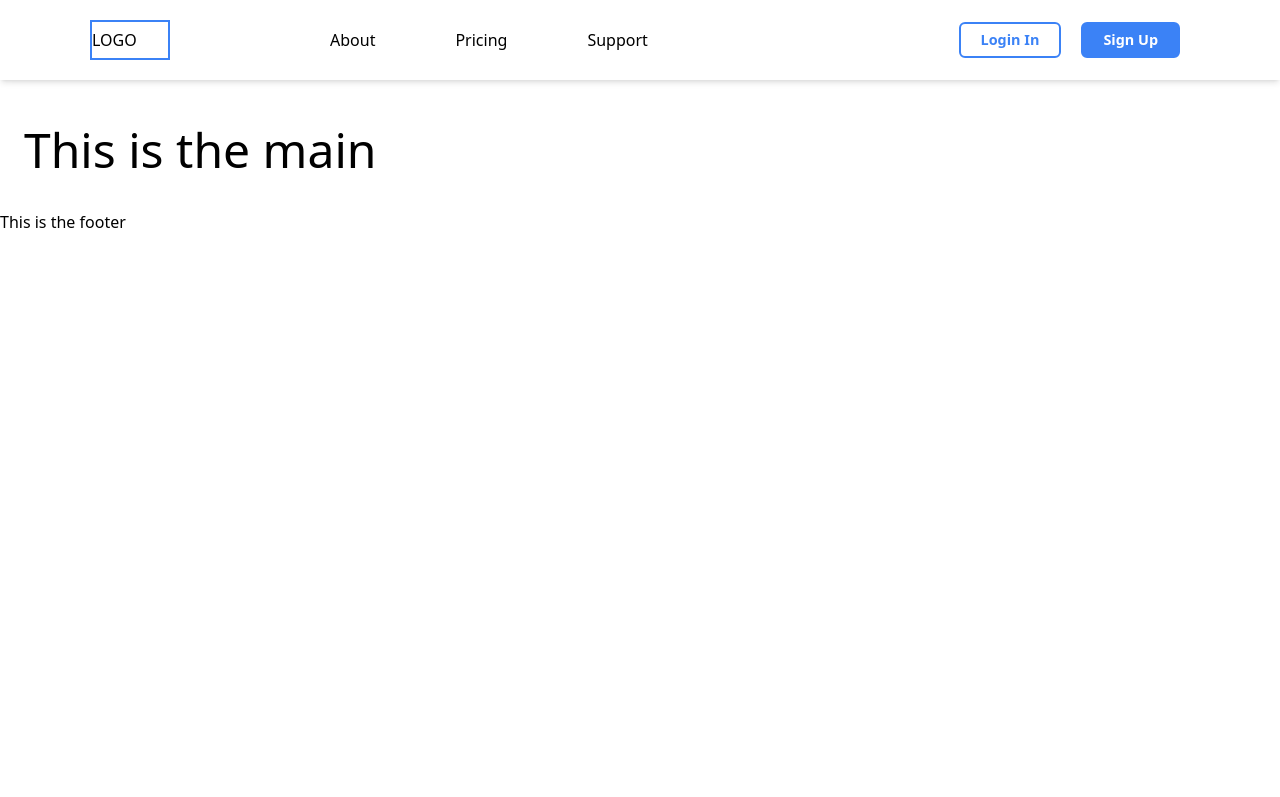
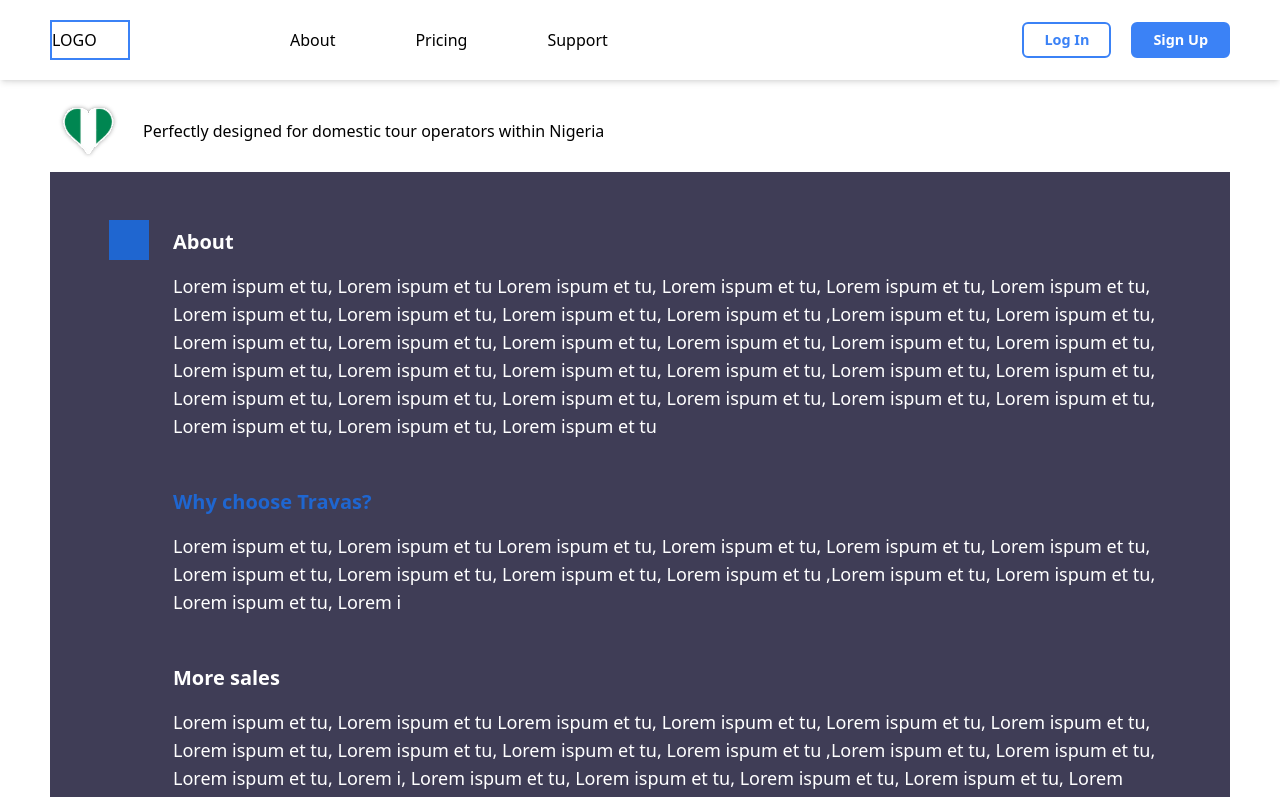
Before and after one commit to olamiidee/travas-operator, a React (Create React App) app: page / in a window 1280 px wide. Shown: the top 797 px of the page. Built offline with nearby package versions, Linux system fonts and the light colour scheme.

Commit message:
home page commit

```diff
--- a/src/Header.js
+++ b/src/Header.js
@@ -2,9 +2,9 @@ import { Link } from "react-router-dom";
 
 const Header = () => {
   return (
-    <header className="w-full h-20 bg-white px-[100px] fixed top-0 left-0 flex items-center z-[100] shadow-md">
+    <header className="w-full h-20 bg-white px-[50px] fixed top-0 left-0 flex items-center z-[100] shadow-md">
       <Link to="/" className="mr-[150px]">
-        <div className="w-20 h-10 border-[2px] border-blue-500 flex items-center gap-[0px] ml-[-10px] cursor-pointer">
+        <div className="w-20 h-10 border-[2px] border-blue-500 flex items-center gap-[0px] cursor-pointer">
           LOGO
           {/*<img alt="logo" src={logo} className="w-[60px] h-[60px]" />
           <p className="font-dyna text-[1.5rem] text-rose-300 tracking-widest">
@@ -36,7 +36,7 @@ const Header = () => {
       </nav>
       <div>
         <button className="bg-white font-[700] text-[0.90rem] text-blue-500 mr-[20px] px-[20px] py-[5px] border-2 border-blue-500 rounded-md hover:bg-blue-500 hover:text-white hover:translate-y-[6px] transition-all duration-300">
-          Login In
+          Log In
         </button>
         <button className="bg-blue-500 font-[700] text-[0.90rem] text-white px-[20px] py-[5px] rounded-md border-2 border-blue-500 hover:bg-blue-500 hover:translate-y-[6px] transition-all duration-300">
           Sign Up
--- a/src/Main.js
+++ b/src/Main.js
@@ -1,7 +1,152 @@
 const Main = () => {
   return (
-    <div className="pt-[90px]">
-      <h1 className="text-[3rem] m-6">This is the main</h1>
+    <div className="pt-[90px] px-[50px]">
+      <div className="flex items-center space-x-4">
+        <img src="/images/nigeria-heart-flag.svg" alt="nigeria-heart-flag" />
+        <p> Perfectly designed for domestic tour operators within Nigeria</p>
+      </div>
+      {/* Slider Section */}
+      <div></div>
+      {/* Slider Section Ends */}
+      <div className="bg-[#3F3D56] pt-12 pb-20 space-y-28 mb-16">
+        {/* About Section*/}
+        <div className="w-[90%] mx-auto flex items-start text-white">
+          <img src="/images/rectangle.svg" alt="rectangle"></img>
+
+          <div className="pl-6 space-y-12">
+            {/* About */}
+            <div className="space-y-4">
+              <h4 className="pt-2 text-xl font-semibold">About</h4>
+              <p className="text-lg">
+                Lorem ispum et tu, Lorem ispum et tu Lorem ispum et tu, Lorem
+                ispum et tu, Lorem ispum et tu, Lorem ispum et tu, Lorem ispum
+                et tu, Lorem ispum et tu, Lorem ispum et tu, Lorem ispum et tu
+                ,Lorem ispum et tu, Lorem ispum et tu, Lorem ispum et tu, Lorem
+                ispum et tu, Lorem ispum et tu, Lorem ispum et tu, Lorem ispum
+                et tu, Lorem ispum et tu, Lorem ispum et tu, Lorem ispum et tu,
+                Lorem ispum et tu, Lorem ispum et tu, Lorem ispum et tu, Lorem
+                ispum et tu, Lorem ispum et tu, Lorem ispum et tu, Lorem ispum
+                et tu, Lorem ispum et tu, Lorem ispum et tu, Lorem ispum et tu,
+                Lorem ispum et tu, Lorem ispum et tu, Lorem ispum et tu
+              </p>
+            </div>
+            {/* Why choose travas */}
+            <div className="space-y-4">
+              <h5 className="text-[#1F66D0] font-semibold text-xl">
+                Why choose Travas?
+              </h5>
+              <p className="text-lg">
+                Lorem ispum et tu, Lorem ispum et tu Lorem ispum et tu, Lorem
+                ispum et tu, Lorem ispum et tu, Lorem ispum et tu, Lorem ispum
+                et tu, Lorem ispum et tu, Lorem ispum et tu, Lorem ispum et tu
+                ,Lorem ispum et tu, Lorem ispum et tu, Lorem ispum et tu, Lorem
+                i
+              </p>
+            </div>
+            {/* More Sales */}
+            <div className="space-y-4">
+              <h4 className="text-xl font-semibold">More sales</h4>
+              <p className="text-lg">
+                Lorem ispum et tu, Lorem ispum et tu Lorem ispum et tu, Lorem
+                ispum et tu, Lorem ispum et tu, Lorem ispum et tu, Lorem ispum
+                et tu, Lorem ispum et tu, Lorem ispum et tu, Lorem ispum et tu
+                ,Lorem ispum et tu, Lorem ispum et tu, Lorem ispum et tu, Lorem
+                i, Lorem ispum et tu, Lorem ispum et tu, Lorem ispum et tu,
+                Lorem ispum et tu, Lorem ispum et tu, Lorem ispum et tu, Lorem
+                ispum et tu, Lorem ispum et tu
+              </p>
+            </div>
+            {/* Tour requests */}
+            <div className="space-y-4">
+              <h4 className="text-xl font-semibold">Tour requests</h4>
+              <p className="text-lg">
+                Lorem ispum et tu, Lorem ispum et tu Lorem ispum et tu, Lorem
+                ispum et tu, Lorem ispum et tu, Lorem ispum et tu, Lorem ispum
+                et tu, Lorem ispum et tu, Lorem ispum et tu, Lorem ispum et tu
+                ,Lorem ispum et tu, Lorem ispum et tu, Lorem ispum et tu, Lorem
+                i, Lorem ispum et tu, Lorem ispum et tu, Lorem ispum et tu,
+                Lorem ispum et tu, Lorem ispum et tu, Lorem ispum et tu, Lorem
+                ispum et tu, Lorem ispum et tu
+              </p>
+            </div>
+            {/* Manage bookings */}
+            <div className="space-y-4">
+              <h4 className="text-xl font-semibold">Manage bookings</h4>
+              <p className="text-lg">
+                Lorem ispum et tu, Lorem ispum et tu Lorem ispum et tu, Lorem
+                ispum et tu, Lorem ispum et tu, Lorem ispum et tu, Lorem ispum
+                et tu, Lorem ispum et tu, Lorem ispum et tu, Lorem ispum et tu
+                ,Lorem ispum et tu, Lorem ispum et tu, Lorem ispum et tu, Lorem
+                i, Lorem ispum et tu, Lorem ispum et tu, Lorem ispum et tu,
+                Lorem ispum et tu, Lorem ispum et tu, Lorem ispum et tu, Lorem
+                ispum et tu, Lorem ispum et tu
+              </p>
+            </div>
+          </div>
+        </div>
+
+        {/* Price Section */}
+        <div className="w-[90%] mx-auto flex items-start text-white">
+          <img src="/images/rectangle.svg" alt="rectangle"></img>
+
+          <div className="pl-6 space-y-12">
+            {/* Pricing */}
+            <div className="space-y-4">
+              <h4 className="pt-2 text-xl font-semibold">Pricing</h4>
+              <p className="text-lg">
+                Lorem ispum et tu, Lorem ispum et tu Lorem ispum et tu, Lorem
+                ispum et tu, Lorem ispum et tu, Lorem ispum et tu, Lorem ispum
+                et tu, Lorem ispum et tu, Lorem ispum et tu, Lorem ispum et tu
+                ,Lorem ispum et tu, Lorem ispum et tu, Lorem ispum et tu, Lorem
+                ispum et tu, Lorem ispum et tu, Lorem ispum et tu, Lorem ispum
+                et tu, Lorem ispum et tu, Lorem ispum et tu, Lorem ispum et tu,
+                Lorem ispum et tu, Lorem ispum et tu, Lorem ispum et tu, Lorem
+                ispum et tu, Lorem ispum et tu, Lorem ispum et tu, Lorem ispum
+                et tu, Lorem ispum et tu, Lorem ispum et tu, Lorem ispum et tu,
+                Lorem ispum et tu, Lorem ispum et tu, Lorem ispum et tu
+              </p>
+            </div>
+          </div>
+        </div>
+
+        {/* Support Section */}
+        <div className="w-[90%] mx-auto flex items-start text-white">
+          <img src="/images/rectangle.svg" alt="rectangle"></img>
+
+          <div className="pl-6 space-y-12">
+            {/* Support */}
+            <div className="space-y-4">
+              <h4 className="pt-2 text-xl font-semibold">Support</h4>
+              <p className="text-lg">
+                Lorem ispum et tu, Lorem ispum et tu Lorem ispum et tu, Lorem
+                ispum et tu, Lorem ispum et tu, Lorem ispum et tu, Lorem ispum
+                et tu, Lorem ispum et tu, Lorem ispum et tu, Lorem ispum et tu
+                ,Lorem ispum et tu, Lorem ispum et tu, Lorem ispum et tu, Lorem
+                ispum et tu, Lorem ispum et tu, Lorem ispum et tu, Lorem ispum
+                et tu, Lorem ispum et tu, Lorem ispum et tu, Lorem ispum et tu,
+                Lorem ispum et tu, Lorem ispum et tu, Lorem ispum et tu, Lorem
+                ispum et tu, Lorem ispum et tu, Lorem ispum et tu, Lorem ispum
+                et tu, Lorem ispum et tu, Lorem ispum et tu, Lorem ispum et tu,
+                Lorem ispum et tu, Lorem ispum et tu, Lorem ispum et tu
+              </p>
+            </div>
+          </div>
+        </div>
+        <div className="mx-auto w-fit text-center text-white">
+          <p className="text-white text-xl font-semibold">
+            Become a Travas supplier for free today!
+          </p>
+          <button className="bg-[#1F66D0] px-28 py-3 mt-4 mb-6 font-semibold">
+            Sign up for free
+          </button>
+          <p>
+            Already have an account?
+            <a href="" className="text-[#1F66D0]">
+              Login
+            </a>
+          </p>
+        </div>
+      </div>
     </div>
   );
 };
--- a/src/output.css
+++ b/src/output.css
@@ -575,36 +575,57 @@ video {
   margin: 1.5rem;
 }
 
-.mr-auto {
+.m-12 {
+  margin: 3rem;
+}
+
+.m-14 {
+  margin: 3.5rem;
+}
+
+.mx-auto {
+  margin-left: auto;
   margin-right: auto;
+}
+
+.mr-\[150px\] {
+  margin-right: 150px;
 }
 
 .ml-\[-10px\] {
   margin-left: -10px;
 }
 
+.mr-auto {
+  margin-right: auto;
+}
+
 .mr-\[20px\] {
   margin-right: 20px;
 }
 
-.mr-20 {
-  margin-right: 5rem;
+.mt-4 {
+  margin-top: 1rem;
 }
 
-.mr-\[120px\] {
-  margin-right: 120px;
+.mb-6 {
+  margin-bottom: 1.5rem;
 }
 
-.mr-\[150px\] {
-  margin-right: 150px;
+.mb-14 {
+  margin-bottom: 3.5rem;
 }
 
-.mt-\[90px\] {
-  margin-top: 90px;
+.mb-16 {
+  margin-bottom: 4rem;
 }
 
 .flex {
   display: flex;
+}
+
+.h-20 {
+  height: 5rem;
 }
 
 .h-10 {
@@ -613,10 +634,6 @@ video {
 
 .h-\[60px\] {
   height: 60px;
-}
-
-.h-20 {
-  height: 5rem;
 }
 
 .w-full {
@@ -631,12 +648,26 @@ video {
   width: 60px;
 }
 
-.w-\[65\%\] {
-  width: 65%;
+.w-\[80\%\] {
+  width: 80%;
+}
+
+.w-\[90\%\] {
+  width: 90%;
+}
+
+.w-fit {
+  width: -webkit-fit-content;
+  width: -moz-fit-content;
+  width: fit-content;
 }
 
 .cursor-pointer {
   cursor: pointer;
+}
+
+.items-start {
+  align-items: flex-start;
 }
 
 .items-center {
@@ -651,6 +682,54 @@ video {
   gap: 60px;
 }
 
+.space-x-2 > :not([hidden]) ~ :not([hidden]) {
+  --tw-space-x-reverse: 0;
+  margin-right: calc(0.5rem * var(--tw-space-x-reverse));
+  margin-left: calc(0.5rem * calc(1 - var(--tw-space-x-reverse)));
+}
+
+.space-x-4 > :not([hidden]) ~ :not([hidden]) {
+  --tw-space-x-reverse: 0;
+  margin-right: calc(1rem * var(--tw-space-x-reverse));
+  margin-left: calc(1rem * calc(1 - var(--tw-space-x-reverse)));
+}
+
+.space-y-3 > :not([hidden]) ~ :not([hidden]) {
+  --tw-space-y-reverse: 0;
+  margin-top: calc(0.75rem * calc(1 - var(--tw-space-y-reverse)));
+  margin-bottom: calc(0.75rem * var(--tw-space-y-reverse));
+}
+
+.space-y-8 > :not([hidden]) ~ :not([hidden]) {
+  --tw-space-y-reverse: 0;
+  margin-top: calc(2rem * calc(1 - var(--tw-space-y-reverse)));
+  margin-bottom: calc(2rem * var(--tw-space-y-reverse));
+}
+
+.space-y-12 > :not([hidden]) ~ :not([hidden]) {
+  --tw-space-y-reverse: 0;
+  margin-top: calc(3rem * calc(1 - var(--tw-space-y-reverse)));
+  margin-bottom: calc(3rem * var(--tw-space-y-reverse));
+}
+
+.space-y-4 > :not([hidden]) ~ :not([hidden]) {
+  --tw-space-y-reverse: 0;
+  margin-top: calc(1rem * calc(1 - var(--tw-space-y-reverse)));
+  margin-bottom: calc(1rem * var(--tw-space-y-reverse));
+}
+
+.space-y-40 > :not([hidden]) ~ :not([hidden]) {
+  --tw-space-y-reverse: 0;
+  margin-top: calc(10rem * calc(1 - var(--tw-space-y-reverse)));
+  margin-bottom: calc(10rem * var(--tw-space-y-reverse));
+}
+
+.space-y-28 > :not([hidden]) ~ :not([hidden]) {
+  --tw-space-y-reverse: 0;
+  margin-top: calc(7rem * calc(1 - var(--tw-space-y-reverse)));
+  margin-bottom: calc(7rem * var(--tw-space-y-reverse));
+}
+
 .rounded-md {
   border-radius: 0.375rem;
 }
@@ -659,41 +738,17 @@ video {
   border-width: 2px;
 }
 
-.border {
-  border-width: 1px;
-}
-
 .border-2 {
   border-width: 2px;
 }
 
-.border-b {
-  border-bottom-width: 1px;
-}
-
-.border-slate-600 {
-  --tw-border-opacity: 1;
-  border-color: rgb(71 85 105 / var(--tw-border-opacity));
+.border {
+  border-width: 1px;
 }
 
 .border-blue-500 {
   --tw-border-opacity: 1;
   border-color: rgb(59 130 246 / var(--tw-border-opacity));
-}
-
-.bg-\[\#252525\] {
-  --tw-bg-opacity: 1;
-  background-color: rgb(37 37 37 / var(--tw-bg-opacity));
-}
-
-.bg-\[\#ffab91\] {
-  --tw-bg-opacity: 1;
-  background-color: rgb(255 171 145 / var(--tw-bg-opacity));
-}
-
-.bg-rose-400 {
-  --tw-bg-opacity: 1;
-  background-color: rgb(251 113 133 / var(--tw-bg-opacity));
 }
 
 .bg-white {
@@ -706,9 +761,23 @@ video {
   background-color: rgb(59 130 246 / var(--tw-bg-opacity));
 }
 
-.px-\[100px\] {
-  padding-left: 100px;
-  padding-right: 100px;
+.bg-\[\#3F3D56\] {
+  --tw-bg-opacity: 1;
+  background-color: rgb(63 61 86 / var(--tw-bg-opacity));
+}
+
+.bg-\[\#1F66D0\] {
+  --tw-bg-opacity: 1;
+  background-color: rgb(31 102 208 / var(--tw-bg-opacity));
+}
+
+.p-8 {
+  padding: 2rem;
+}
+
+.px-\[50px\] {
+  padding-left: 50px;
+  padding-right: 50px;
 }
 
 .px-\[10px\] {
@@ -726,12 +795,96 @@ video {
   padding-right: 20px;
 }
 
-.pt-\[80px\] {
-  padding-top: 80px;
+.px-2 {
+  padding-left: 0.5rem;
+  padding-right: 0.5rem;
+}
+
+.px-4 {
+  padding-left: 1rem;
+  padding-right: 1rem;
+}
+
+.px-8 {
+  padding-left: 2rem;
+  padding-right: 2rem;
+}
+
+.py-6 {
+  padding-top: 1.5rem;
+  padding-bottom: 1.5rem;
+}
+
+.py-12 {
+  padding-top: 3rem;
+  padding-bottom: 3rem;
+}
+
+.px-6 {
+  padding-left: 1.5rem;
+  padding-right: 1.5rem;
+}
+
+.py-3 {
+  padding-top: 0.75rem;
+  padding-bottom: 0.75rem;
+}
+
+.px-12 {
+  padding-left: 3rem;
+  padding-right: 3rem;
+}
+
+.px-14 {
+  padding-left: 3.5rem;
+  padding-right: 3.5rem;
+}
+
+.px-20 {
+  padding-left: 5rem;
+  padding-right: 5rem;
+}
+
+.px-24 {
+  padding-left: 6rem;
+  padding-right: 6rem;
+}
+
+.px-28 {
+  padding-left: 7rem;
+  padding-right: 7rem;
 }
 
 .pt-\[90px\] {
   padding-top: 90px;
+}
+
+.pl-3 {
+  padding-left: 0.75rem;
+}
+
+.pl-6 {
+  padding-left: 1.5rem;
+}
+
+.pt-2 {
+  padding-top: 0.5rem;
+}
+
+.pt-12 {
+  padding-top: 3rem;
+}
+
+.pb-16 {
+  padding-bottom: 4rem;
+}
+
+.pb-20 {
+  padding-bottom: 5rem;
+}
+
+.text-center {
+  text-align: center;
 }
 
 .text-\[1\.5rem\] {
@@ -746,8 +899,22 @@ video {
   font-size: 3rem;
 }
 
+.text-lg {
+  font-size: 1.125rem;
+  line-height: 1.75rem;
+}
+
+.text-xl {
+  font-size: 1.25rem;
+  line-height: 1.75rem;
+}
+
 .font-\[700\] {
   font-weight: 700;
+}
+
+.font-semibold {
+  font-weight: 600;
 }
 
 .tracking-widest {
@@ -767,6 +934,16 @@ video {
 .text-white {
   --tw-text-opacity: 1;
   color: rgb(255 255 255 / var(--tw-text-opacity));
+}
+
+.text-black {
+  --tw-text-opacity: 1;
+  color: rgb(0 0 0 / var(--tw-text-opacity));
+}
+
+.text-\[\#1F66D0\] {
+  --tw-text-opacity: 1;
+  color: rgb(31 102 208 / var(--tw-text-opacity));
 }
 
 .shadow-md {
@@ -791,21 +968,6 @@ video {
           transform: translate(var(--tw-translate-x), var(--tw-translate-y)) rotate(var(--tw-rotate)) skewX(var(--tw-skew-x)) skewY(var(--tw-skew-y)) scaleX(var(--tw-scale-x)) scaleY(var(--tw-scale-y));
 }
 
-.hover\:bg-rose-400:hover {
-  --tw-bg-opacity: 1;
-  background-color: rgb(251 113 133 / var(--tw-bg-opacity));
-}
-
-.hover\:bg-rose-500:hover {
-  --tw-bg-opacity: 1;
-  background-color: rgb(244 63 94 / var(--tw-bg-opacity));
-}
-
-.hover\:bg-blue-400:hover {
-  --tw-bg-opacity: 1;
-  background-color: rgb(96 165 250 / var(--tw-bg-opacity));
-}
-
 .hover\:bg-blue-500:hover {
   --tw-bg-opacity: 1;
   background-color: rgb(59 130 246 / var(--tw-bg-opacity));
```
Also changed, not shown: public/images/nigeria-heart-flag.svg (added), public/images/rectangle.svg (added).
